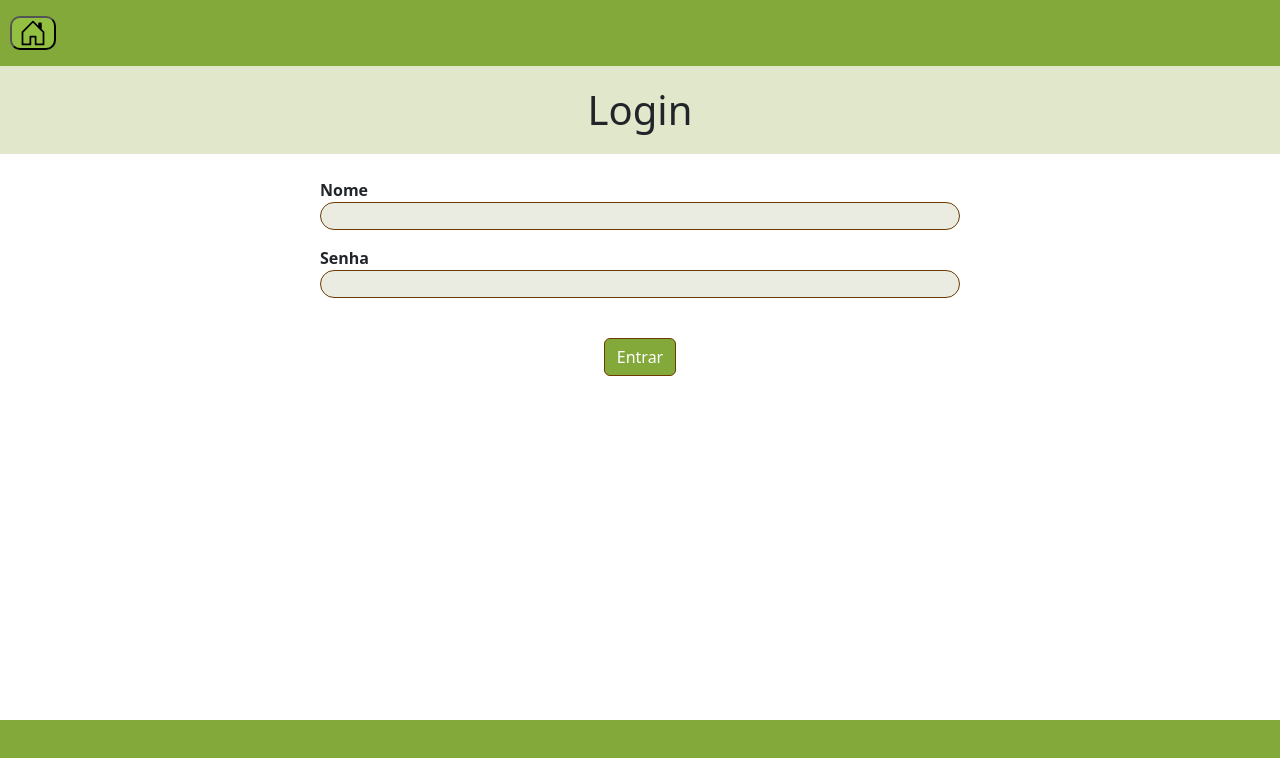
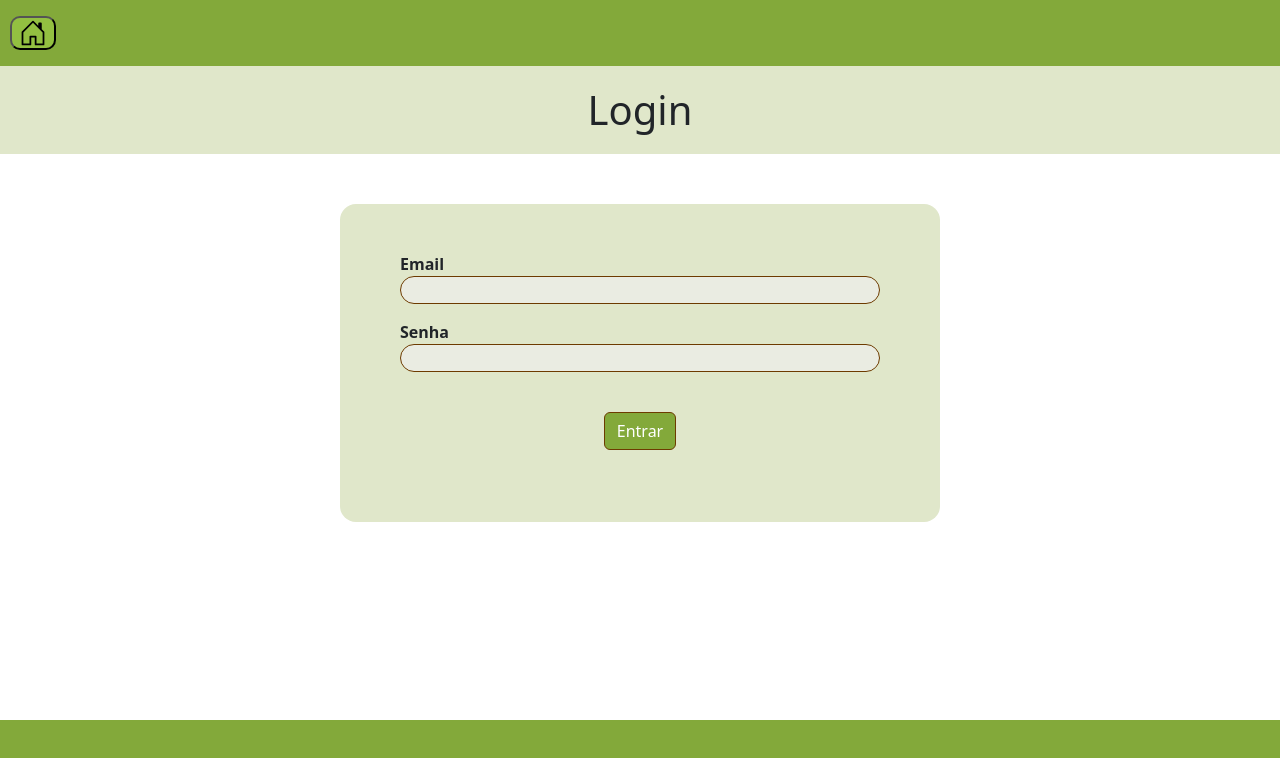
Before and after one commit to neylanepl/vacinacao-bovino-frontend, a React (Create React App) app in the folder frontend/: page /login in a window 1280 px wide. Shown: the top 758 px of the page. Built offline with nearby package versions, Linux system fonts and the light colour scheme.

Commit message:
feat: ajuste na tela de login

```diff
--- a/frontend/src/pages/pessoa/login.js
+++ b/frontend/src/pages/pessoa/login.js
@@ -15,15 +15,16 @@ const Login = () => {
     return (
         <div>
             <Nav/>
+
             <h1 className="fs-1 text-center" style={{background: "#E0E7CA", padding: "20px"}}> Login </h1>
             <div className="formularioLogin" style={{marginBottom: "10%"}}>
-            <form className="formulario" onSubmit={e => {handleSubmitForm (e)}}>
+                <form className="formulario" onSubmit={e => {handleSubmitForm (e)}}>
                     <div className="sub-div">
-                        <div className="id_"><p>Nome</p></div>
+                        <div className="id_"><p>Email</p></div>
                         <input type="text" className="nomePessoa" onChange={e => setNomeForm(e.target.value)}/>
 
                         <div className="id_"><p>Senha</p></div>
-                        <input type="number" className="senhaPessoa" onChange={e => setSenhaForm(e.target.value)}/>
+                        <input type="text" className="senhaPessoa" onChange={e => setSenhaForm(e.target.value)}/>
 
                         <button variant="warning"  type="submit" value="submit" className="btn btn-success" style={{backgroundColor:"#83A93A", borderColor: "#6D3B00", margin: "40px"}}>Entrar</button>
                     </div>
--- a/frontend/src/styles/css/login.css
+++ b/frontend/src/styles/css/login.css
@@ -1,5 +1,9 @@
 *body {
     margin: 0%;
+}
+
+.fs-1 {
+    margin-bottom: 50px;
 }
 
 .formularioLogin, .formulario, .sub-div {
@@ -11,7 +15,11 @@
 }
 
 .formularioLogin {
-    padding-bottom: 2em;
+    margin: 0 auto;
+    width: 600px;
+    background-color: #E0E7CA;;
+    padding: 2em 5em 2em 5em;
+    border-radius: 1em;
 }
 
 .sub-div {
@@ -20,13 +28,13 @@
 }
 
 .id_ {
-    width: 40em;
+    width: 30em;
     font-weight: bold;
     margin-top: 1em;
 }
 
 .nomePessoa, .senhaPessoa {
-    width: 40em;
+    width: 30em;
     border-radius: 1em;
     border: solid 1.5px #6D3B00;
     background-color: #eaece2;
```
